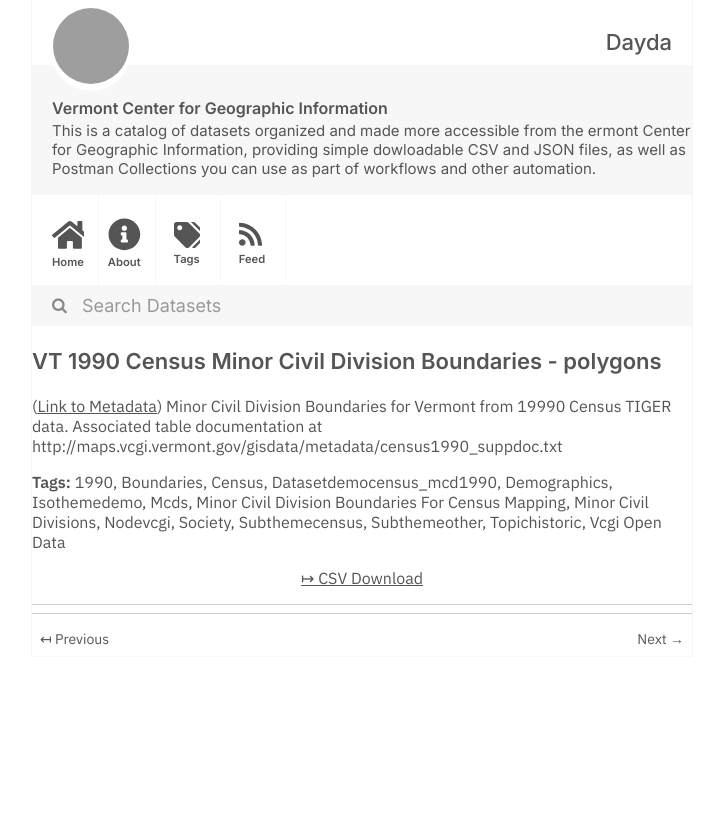
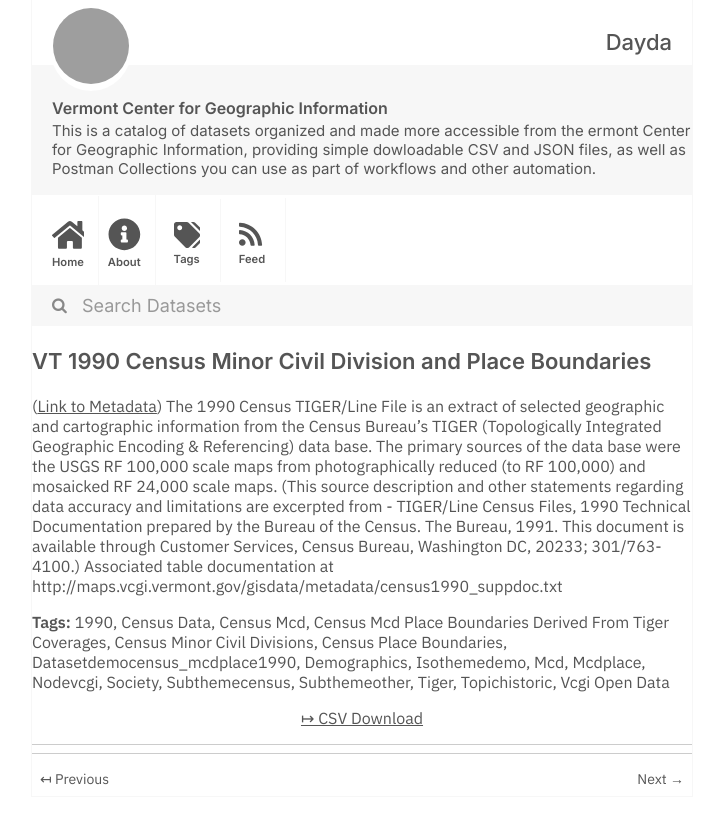
Before and after one commit to dayda-entities/vermont-center-for-geographic-information, a Jekyll site: the page built from _posts/2020-11-12-vt-1990-census-minor-civil-div.md, in a window 1280 px wide, cut to the strip 0-824 px from the top of the page. Shown: the whole strip, without its empty margins (278-1001 px from the left). Built offline with Jekyll 4.4.1, drawn with Linux system fonts in a browser that asks for light colours; grey boxes are pictures that could not be loaded.

Commit message:
Publish Data

```diff
--- a/_posts/2020-11-12-vt-1990-census-minor-civil-div.md
+++ b/_posts/2020-11-12-vt-1990-census-minor-civil-div.md
@@ -1,30 +1,33 @@
 ---
-title: VT 1990 Census Minor Civil Division Boundaries - polygons
-created: '2020-11-12T13:07:38.486440'
-modified: '2020-11-12T13:07:38.486447'
+title: VT 1990 Census Minor Civil Division and Place Boundaries
+created: '2020-11-12T13:05:55.260598'
+modified: '2020-11-12T13:05:55.260607'
 state: active
 type: dataset
 tags:
   - '1990'
-  - Boundaries
-  - Census
-  - Datasetdemocensus_mcd1990
+  - Census Data
+  - Census Mcd
+  - Census Mcd Place Boundaries Derived From Tiger Coverages
+  - Census Minor Civil Divisions
+  - Census Place Boundaries
+  - Datasetdemocensus_mcdplace1990
   - Demographics
   - Isothemedemo
-  - Mcds
-  - Minor Civil Division Boundaries For Census Mapping
-  - Minor Civil Divisions
+  - Mcd
+  - Mcdplace
   - Nodevcgi
   - Society
   - Subthemecensus
   - Subthemeother
+  - Tiger
   - Topichistoric
   - Vcgi Open Data
 groups: []
 csv_url: >-
-  https://geodata.vermont.gov/datasets/8138f79ccfd447b1afdea71d88d8791c_10.csv?outSR=%7B%22latestWkid%22%3A32145%2C%22wkid%22%3A32145%7D
+  https://geodata.vermont.gov/datasets/d05eef0e1ac54415af68379ba355f72f_9.csv?outSR=%7B%22latestWkid%22%3A32145%2C%22wkid%22%3A32145%7D
 json_url: ''
 layout: post
 
 ---
-(<a href='http://maps.vcgi.vermont.gov/gisdata/metadata/DemoCensus_MCD1990.htm' target='_blank'>Link to Metadata</a>) Minor Civil Division Boundaries for Vermont from 19990 Census TIGER data. Associated table documentation at http://maps.vcgi.vermont.gov/gisdata/metadata/census1990_suppdoc.txt
+(<a href='http://maps.vcgi.vermont.gov/gisdata/metadata/DemoCensus_MCDPLACE1990.htm' target='_blank'>Link to Metadata</a>) The 1990 Census TIGER/Line File is an extract of selected geographic and cartographic information from the Census Bureau's TIGER (Topologically Integrated Geographic Encoding & Referencing) data base. The primary sources of the data base were the USGS RF 100,000 scale maps from photographically reduced (to RF 100,000) and mosaicked RF 24,000 scale maps. (This source description and other statements regarding data accuracy and limitations are excerpted from - TIGER/Line Census Files, 1990 Technical Documentation prepared by the Bureau of the Census. The Bureau, 1991. This document is available through Customer Services, Census Bureau, Washington DC, 20233; 301/763-4100.) Associated table documentation at http://maps.vcgi.vermont.gov/gisdata/metadata/census1990_suppdoc.txt
```
